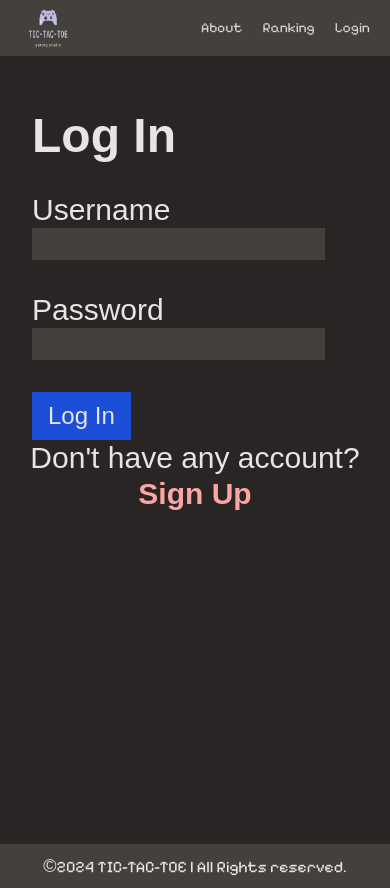
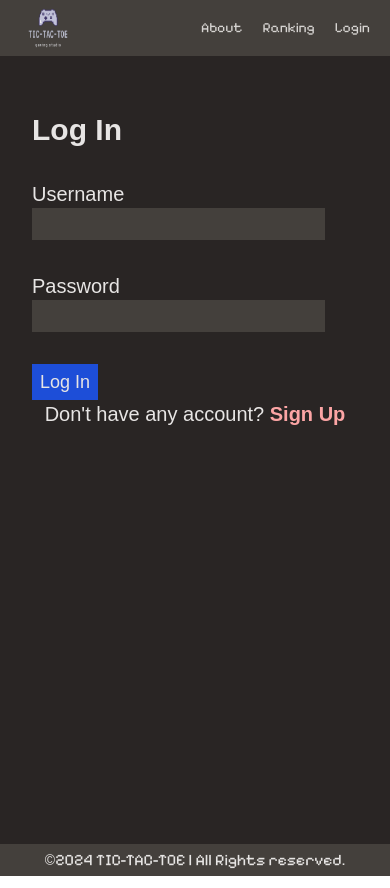
Before and after one commit to KazuchikaYanagi/tic-tac-toe, a React (Vite) app in the folder frontend/: page /signIn in a window 390 px wide. Built offline with nearby package versions, Linux system fonts and the light colour scheme; a web font is replaced by a local one.

Commit message:
update: play and game page responsive layout

```diff
--- a/frontend/src/components/Form.tsx
+++ b/frontend/src/components/Form.tsx
@@ -6,12 +6,12 @@ interface FormProps {
 const Form: React.FC<FormProps> = ({ onSubmit, frag, errorMessage }) => {
   return (
     <div className="px-8">
-      <h2 className="py-8 text-5xl font-semibold font-MICRO">
+      <h2 className="py-8 text-3xl font-semibold md:text-5xl font-MICRO">
         {frag ? "Sign Up" : "Log In"}
       </h2>
 
       <form action="" className="w-full" onSubmit={onSubmit}>
-        <label htmlFor="username" className="text-3xl font-MICRO">
+        <label htmlFor="username" className="text-xl md:text-3xl font-MICRO">
           Username
         </label>
         <input
@@ -28,7 +28,7 @@ const Form: React.FC<FormProps> = ({ onSubmit, frag, errorMessage }) => {
               : ""
           } block w-[90%] border-2 bg-stone-700 border-none outline-none p-1 mb-8 font-PIXELIFY`}
         />
-        <label htmlFor="password" className="text-3xl font-MICRO">
+        <label htmlFor="password" className="text-xl md:text-3xl font-MICRO">
           Password
         </label>
         <input
@@ -44,7 +44,7 @@ const Form: React.FC<FormProps> = ({ onSubmit, frag, errorMessage }) => {
 
         <button
           type="submit"
-          className="p-2 px-4 text-2xl bg-blue-700 text-stone-200 font-MICRO"
+          className="p-1 px-2 text-lg bg-blue-700 md:p-2 md:px-4 md:text-2xl text-stone-200 font-MICRO"
         >
           {frag ? "Sign Up" : "Log In"}
         </button>
--- a/frontend/src/components/Game.tsx
+++ b/frontend/src/components/Game.tsx
@@ -140,7 +140,7 @@ const Game: React.FC<GameProps> = ({ userId, username, roomId, setRoomId }) => {
       {winner ? (
         <h2 className="mt-10 text-4xl font-MICRO">{winner}</h2>
       ) : isGameStarted ? (
-        <h2 className="mt-10 text-5xl font-MICRO">
+        <h2 className="hidden mt-10 text-3xl md:text-5xl font-MICRO md:block">
           Current Player:
           <span
             className={`${
@@ -152,14 +152,14 @@ const Game: React.FC<GameProps> = ({ userId, username, roomId, setRoomId }) => {
           {/* {playerSymbol === currentPlayer ? " (Your Turn)" : ""} */}
         </h2>
       ) : null}
-      <div className="grid items-baseline grid-cols-3">
-        <div>
+      <div className="grid grid-cols-2 grid-rows-4 md:items-baseline md:grid-cols-7 md:grid-rows-1 md:mt-20">
+        <div className="flex flex-col items-center justify-start md:col-span-2">
           <h2
             className={`font-MICRO m-auto ${
               playerSymbol === "X" ? "bg-red-600" : "bg-blue-600"
             } ${
               playerSymbol === currentPlayer
-                ? "text-5xl w-40"
+                ? "text-3xl w-28 md:text-5xl md:w-40"
                 : "text-xl text-stone-500 brightness-50 w-24"
             }`}
           >
@@ -167,7 +167,7 @@ const Game: React.FC<GameProps> = ({ userId, username, roomId, setRoomId }) => {
           </h2>
           <p>
             {playerSymbol === currentPlayer ? (
-              <span className="block text-5xl text-green-600 font-MICRO">
+              <span className="block text-3xl text-green-600 md:text-5xl font-MICRO">
                 Your Turn
               </span>
             ) : (
@@ -176,7 +176,7 @@ const Game: React.FC<GameProps> = ({ userId, username, roomId, setRoomId }) => {
           </p>
         </div>
 
-        <div className="grid justify-center grid-cols-3 gap-2 mt-20 bg-green-600 w-[312px] mx-auto shadow-green-600">
+        <div className="grid order-last col-span-2 row-span-3 m-auto mt-10 md:col-span-3 md:order-none justify-center grid-cols-3 gap-2 bg-green-600 w-[312px] mx-auto shadow-green-600">
           {board.map((cell, index) => (
             <div
               key={index}
@@ -189,13 +189,14 @@ const Game: React.FC<GameProps> = ({ userId, username, roomId, setRoomId }) => {
             </div>
           ))}
         </div>
-        <div>
+
+        <div className="flex flex-col items-center justify-start md:col-span-2">
           <h2
             className={`font-MICRO m-auto ${
               playerSymbol !== "X" ? "bg-red-600" : "bg-blue-600"
             } ${
               playerSymbol !== currentPlayer
-                ? "text-5xl w-40"
+                ? "text-3xl w-28 md:text-5xl md:w-40"
                 : "text-xl text-stone-500 brightness-50 w-24"
             }`}
           >
@@ -203,7 +204,7 @@ const Game: React.FC<GameProps> = ({ userId, username, roomId, setRoomId }) => {
           </h2>
           <p>
             {playerSymbol !== currentPlayer ? (
-              <span className="block text-5xl text-green-600 font-MICRO">
+              <span className="block text-3xl text-green-600 md:text-5xl font-MICRO">
                 Your Turn
               </span>
             ) : (
--- a/frontend/src/features/Footer.tsx
+++ b/frontend/src/features/Footer.tsx
@@ -1,7 +1,7 @@
 const Footer = () => {
   return (
-    <footer className="bottom-0 py-2 text-center bg-stone-700 text-stone-200 font-PIXELIFY">
-      <span className="text-lg font-MICRO">&copy;</span>
+    <footer className="bottom-0 py-1 text-center md:py-2 bg-stone-700 text-stone-200 font-PIXELIFY">
+      <span className="text-sm md:text-lg font-MICRO">&copy;</span>
       {new Date().getFullYear()} TIC-TAC-TOE | All Rights reserved.
     </footer>
   );
--- a/frontend/src/pages/Play.tsx
+++ b/frontend/src/pages/Play.tsx
@@ -47,12 +47,14 @@ const Play: React.FC = () => {
   }, []);
 
   return (
-    <div className="min-h-screen py-24 text-stone-200 bg-stone-800">
-      {user && (
-        <div className="flex justify-around">
+    <div className="min-h-screen text-stone-200 bg-stone-800">
+      {user && roomId ? (
+        <div></div>
+      ) : (
+        <div className="flex justify-around pt-24 mb-10">
           <div className="flex items-center justify-center gap-4 mt-1 text-xl font-MICRO">
-            <h1 className="mr-5 text-3xl">
-              <span className="uppercase">{user.username}</span>'s Stats
+            <h1 className="md:mr-5 md:text-3xl">
+              <span className="uppercase">{user?.username}</span>'s Stats
             </h1>
             <table className="border border-spacing-2">
               <tr className="border border-separate">
@@ -60,15 +62,15 @@ const Play: React.FC = () => {
                 <th className="p-2 text-center border-4">wins</th>
               </tr>
               <tr className="border">
-                <td className="p-2 text-center border-4">{user.matches}</td>
-                <td className="p-2 text-center border-4">{user.win}</td>
+                <td className="p-2 text-center border-4">{user?.matches}</td>
+                <td className="p-2 text-center border-4">{user?.win}</td>
               </tr>
             </table>
           </div>
 
           <button
             onClick={logOut}
-            className="text-3xl font-MICRO text-stone-500 hover:text-stone-400"
+            className="text-base md:text-3xl font-MICRO text-stone-500 hover:text-stone-400"
           >
             Log out
           </button>
@@ -77,13 +79,13 @@ const Play: React.FC = () => {
 
       {/* <Button onclick={logOut}>Log Out</Button> */}
 
-      <div className="mt-5 text-center">
-        {/* <h2>Enter Room ID to Start the Game</h2> */}
+      <div className="pt-20 text-center ">
+        <span className="pr-3 text-3xl font-MICRO">Room ID:</span>
         <input
           type="text"
           value={roomId}
           onChange={(e) => setRoomId(e.target.value)}
-          className="px-2 py-1 border-none outline-none mt-14 font-PIXELIFY bg-stone-600 text-stone-200"
+          className="px-2 py-1 border-none outline-none font-PIXELIFY bg-stone-600 text-stone-200"
           placeholder="Enter Room ID"
         />
       </div>
--- a/frontend/src/pages/SignIn.tsx
+++ b/frontend/src/pages/SignIn.tsx
@@ -77,7 +77,7 @@ const SignIn = () => {
           </div>
         )}
 
-        <article className="pb-3 text-3xl text-center font-MICRO">
+        <article className="pb-3 text-xl text-center md:text-3xl font-MICRO">
           {frag ? "Have an account?" : "Don't have any account?"}
           <span
             onClick={fragHandle}
```
